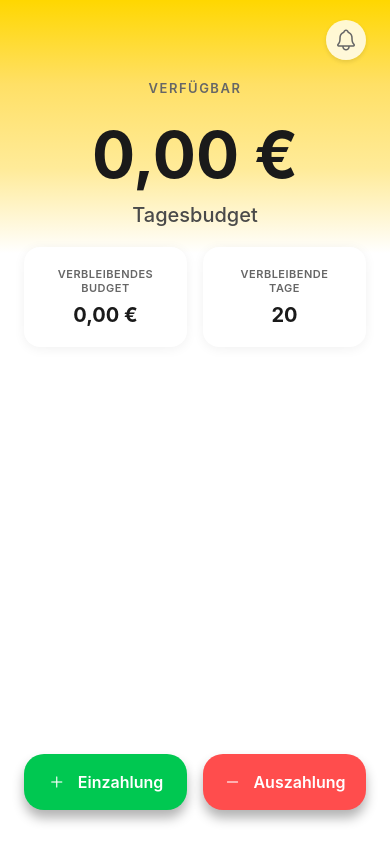
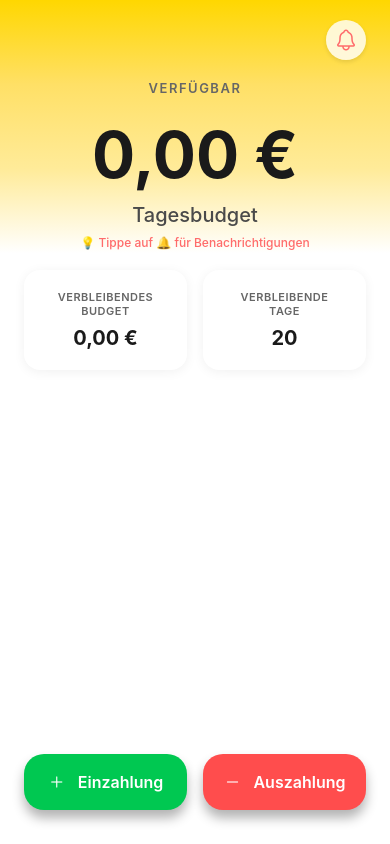
Before and after one commit to p-hopeman/Daily-Budget-App-React, a React Native app: screen / in a window 390 px wide. Built offline with nearby package versions, Linux system fonts and the light colour scheme; what expo-notifications would draw is missing.

Commit message:
Verbesserte Benachrichtigungsaktivierung: Explizite Benutzeranfrage statt automatischer Aktivierung + visuelles Feedback

```diff
--- a/App.js
+++ b/App.js
@@ -72,18 +72,20 @@ export default function App() {
           }
         }
 
-        // Web Notifications initialisieren
+        // Web Notifications prüfen (aber nicht automatisch aktivieren)
         if (notificationService.isWebNotificationSupported()) {
-          const granted = await notificationService.requestPermission();
-          if (granted) {
-            console.log('✅ Web Notifications erfolgreich aktiviert!');
-            // Sende Willkommens-Notification
+          const permissionStatus = notificationService.getPermissionStatus();
+          console.log('Web Notifications Status:', permissionStatus);
+
+          if (permissionStatus === 'granted') {
+            console.log('✅ Web Notifications bereits aktiviert!');
+            // Sende Willkommens-Notification nur wenn bereits berechtigt
             setTimeout(() => {
               const iosSettings = notificationService.checkIOSSettings();
-              let message = 'Web-Benachrichtigungen sind jetzt aktiv! Du erhältst Budget-Updates auch im Browser.';
+              let message = 'Web-Benachrichtigungen sind aktiv! Du erhältst Budget-Updates auch im Browser.';
 
               if (iosSettings && !iosSettings.isStandalone) {
-                message = 'Benachrichtigungen aktiv! 🎉\n\n💡 Tipp: Füge diese App zum Home-Bildschirm hinzu für die beste PWA-Erfahrung auf iOS.';
+                message = 'Benachrichtigungen aktiv! 🎉\n\n💡 Tipp: Tippe auf das 🔔-Symbol für PWA-Setup.';
               }
 
               notificationService.sendNotification(
@@ -91,7 +93,9 @@ export default function App() {
                 message,
                 { requireInteraction: true }
               );
-            }, 1000);
+            }, 2000);
+          } else {
+            console.log('Web Notifications noch nicht aktiviert. Tippe auf 🔔 zum Aktivieren.');
           }
         } else {
           console.log('Web Notifications werden nicht unterstützt');
@@ -333,11 +337,37 @@ export default function App() {
                 style={styles.settingsButton}
                 onPress={async () => {
                   if (isWeb) {
-                    // Test Web Notification und zeige iOS-spezifische Infos
-                    await notificationService.sendTestNotification();
-
                     const iosSettings = notificationService.checkIOSSettings();
                     const pwaStatus = pwaService ? pwaService.getStatus() : null;
+                    const permissionStatus = notificationService.getPermissionStatus();
+
+                    if (permissionStatus === 'default') {
+                      // Berechtigung noch nicht angefordert
+                      Alert.alert(
+                        '🔔 Benachrichtigungen aktivieren',
+                        'Möchtest du Benachrichtigungen für Budget-Updates aktivieren?',
+                        [
+                          {
+                            text: 'Ja, aktivieren',
+                            onPress: async () => {
+                              const granted = await notificationService.requestPermission();
+                              if (granted) {
+                                await notificationService.sendTestNotification();
+                                Alert.alert('✅ Erfolgreich', 'Benachrichtigungen sind jetzt aktiv!');
+                              } else {
+                                Alert.alert(
+                                  '❌ Berechtigung verweigert',
+                                  'Benachrichtigungen wurden abgelehnt. Du kannst sie in den Safari-Einstellungen wieder aktivieren.'
+                                );
+                              }
+                            }
+                          },
+                          { text: 'Nein', style: 'cancel' }
+                        ]
+                      );
+                    } else if (permissionStatus === 'granted') {
+                      // Berechtigung bereits erteilt - sende Test-Notification
+                      await notificationService.sendTestNotification();
 
                       if (iosSettings) {
                         Alert.alert(
@@ -366,16 +396,53 @@ export default function App() {
                         Alert.alert('✅ Test', 'Web-Benachrichtigung gesendet!');
                       }
                     } else {
+                      // Berechtigung wurde verweigert
+                      Alert.alert(
+                        '❌ Benachrichtigungen deaktiviert',
+                        'Benachrichtigungen wurden abgelehnt oder blockiert.\n\nSo aktivierst du sie wieder:\n\n1. Safari → Einstellungen → Websites → Benachrichtigungen\n2. Suche deine App\n3. Stelle auf "Erlauben"\n\nOder:\n1. iOS Einstellungen → Benachrichtigungen\n2. Suche deine App\n3. Aktiviere "Benachrichtigungen erlauben"',
+                        [
+                          {
+                            text: 'Erneut versuchen',
+                            onPress: async () => {
+                              const granted = await notificationService.requestPermission();
+                              if (granted) {
+                                await notificationService.sendTestNotification();
+                                Alert.alert('✅ Erfolgreich', 'Benachrichtigungen sind jetzt aktiv!');
+                              } else {
+                                Alert.alert('❌ Immer noch blockiert', 'Bitte aktiviere Benachrichtigungen manuell in den Einstellungen.');
+                              }
+                            }
+                          },
+                          { text: 'OK' }
+                        ]
+                      );
+                    }
+                  } else {
                     Alert.alert('Info', 'Einstellungen kommen bald!');
                   }
                 }}
               >
-                <Ionicons name={isWeb ? "notifications-outline" : "settings-outline"} size={24} color="#666" />
+                <Ionicons
+                  name={isWeb ?
+                    (notificationService.getPermissionStatus() === 'granted' ? "notifications" : "notifications-outline") :
+                    "settings-outline"
+                  }
+                  size={24}
+                  color={isWeb ?
+                    (notificationService.getPermissionStatus() === 'granted' ? "#00C851" : "#FF6B6B") :
+                    "#666"
+                  }
+                />
               </TouchableOpacity>
             </View>
             <Text style={styles.statusText}>VERFÜGBAR</Text>
             <Text style={styles.mainAmount}>{formatCurrency(dailyBudget)}</Text>
             <Text style={styles.subtitle}>Tagesbudget</Text>
+            {isWeb && notificationService.getPermissionStatus() !== 'granted' && (
+              <Text style={styles.notificationHint}>
+                💡 Tippe auf 🔔 für Benachrichtigungen
+              </Text>
+            )}
           </View>
 
           {/* Quick Stats */}
@@ -598,6 +665,13 @@ const styles = StyleSheet.create({
     fontSize: 20,
     fontWeight: '500',
     color: '#4a4a4a',
+  },
+  notificationHint: {
+    fontSize: 12,
+    fontWeight: '500',
+    color: '#FF6B6B',
+    marginTop: 8,
+    textAlign: 'center',
   },
   statsRow: {
     flexDirection: 'row',
```
Lines whose indentation alone changed are shown as unchanged.
